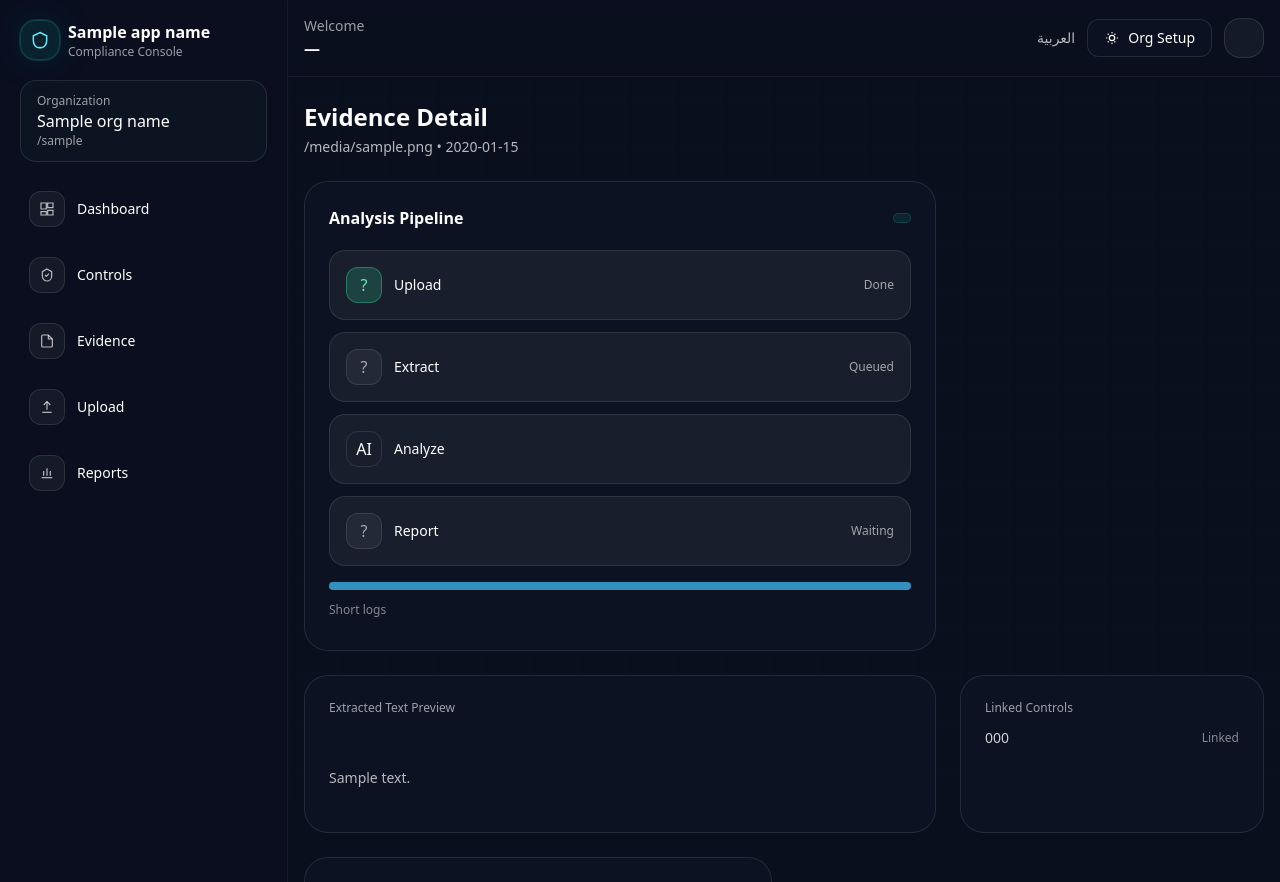
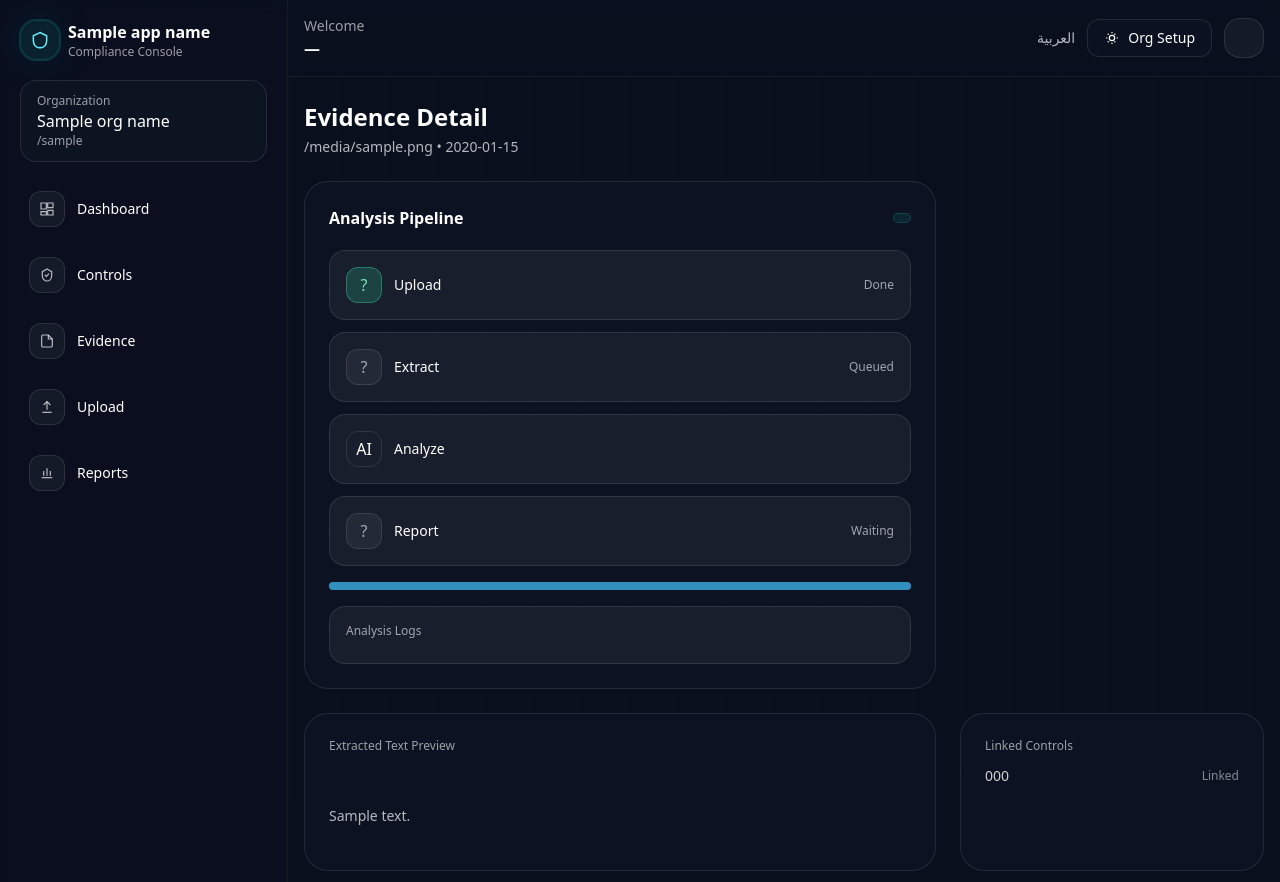
Before and after one commit to mohammed0115/CyberTrustKSA, a Django app: template templates/webui/app/evidence_detail.html in a window 1280 px wide. Shown: the top 882 px of the page. Run offline with Django 5.2, Linux system fonts and the light colour scheme; the template is opened without the code that fills it: most values are stand-ins (such as "Sample title", 1, 10 or a date in 2020); some libraries are stand-ins or nearby versions.

Commit message:
first commit

```diff
--- a/cybertrust/config/__init__.py
+++ b/cybertrust/config/__init__.py
@@ -0,0 +1,3 @@
+from .celery import app as celery_app
+
+__all__ = ("celery_app",)
--- a/cybertrust/config/celery.py
+++ b/cybertrust/config/celery.py
@@ -2,7 +2,10 @@ import os
 
 from celery import Celery
 
-os.environ.setdefault("DJANGO_SETTINGS_MODULE", "cybertrust.config.settings.dev")
+os.environ.setdefault(
+    "DJANGO_SETTINGS_MODULE",
+    os.environ.get("DJANGO_SETTINGS_MODULE", "cybertrust.config.settings.dev"),
+)
 
 app = Celery("cybertrust")
 app.config_from_object("django.conf:settings", namespace="CELERY")
--- a/cybertrust/config/settings/base.py
+++ b/cybertrust/config/settings/base.py
@@ -121,6 +121,8 @@ OPENAI_MODEL = config("OPENAI_MODEL", default="gpt-4o-mini")
 MAX_UPLOAD_SIZE = config("MAX_UPLOAD_SIZE", default=25 * 1024 * 1024, cast=int)
 AI_TEXT_MAX_CHARS = config("AI_TEXT_MAX_CHARS", default=50000, cast=int)
 EVIDENCE_ALLOWED_EXTENSIONS = {"pdf", "docx", "png", "jpg", "jpeg"}
+TESSERACT_CMD = config("TESSERACT_CMD", default="")
+TESSERACT_LANG = config("TESSERACT_LANG", default="eng")
 
 REST_FRAMEWORK = {
     "DEFAULT_AUTHENTICATION_CLASSES": (
--- a/cybertrust/webui/tests.py
+++ b/cybertrust/webui/tests.py
@@ -25,11 +25,11 @@ class WebuiEvidenceTests(TestCase):
         Membership.objects.create(user=self.admin_user, organization=self.org, role=Membership.ROLE_ADMIN)
         Membership.objects.create(user=self.viewer_user, organization=self.org, role=Membership.ROLE_VIEWER)
 
-        self.category = ControlCategory.objects.create(name_ar="?????", name_en="Category", order=1)
+        self.category = ControlCategory.objects.create(name_ar="الفئة", name_en="Category", order=1)
         self.control = Control.objects.create(
             category=self.category,
             code="NCA-ECC-1.1",
-            title_ar="????",
+            title_ar="ضابط",
             title_en="Control",
             risk_level=Control.RISK_LOW,
             required_evidence="Policy",
--- a/requirements.txt
+++ b/requirements.txt
@@ -12,3 +12,4 @@ pypdf>=4.0,<5.0
 python-docx>=1.1,<1.2
 pdfplumber>=0.11,<0.12
 reportlab>=4.0,<4.1
+pytesseract>=0.3,<0.4
--- a/templates/webui/app/evidence.html
+++ b/templates/webui/app/evidence.html
@@ -50,12 +50,12 @@
         {% if e.status == 'ANALYZED' %}
           <div class="text-sm text-white/70">{% if is_ar %}نتائج التحليل متاحة{% else %}Analysis results available{% endif %}</div>
         {% elif e.status == 'ANALYZING' %}
-          <div class="text-sm text-white/70">{% if is_ar %}???????? ?????????? ??????????...{% else %}AI is analyzing the file...{% endif %}</div>
+          <div class="text-sm text-white/70">{% if is_ar %}جاري تحليل الملف...{% else %}AI is analyzing the file...{% endif %}</div>
           <div class="mt-3 h-2 rounded-full bg-white/10 overflow-hidden">
             <div class="h-full w-1/2 bg-info/70 animate-pulse"></div>
           </div>
         {% elif e.status == 'EXTRACTING' or e.status == 'PROCESSING' or e.status == 'EXTRACTED' %}
-          <div class="text-sm text-white/70">{% if is_ar %}???????? ?????????????? ????????...{% else %}Extracting text...{% endif %}</div>
+          <div class="text-sm text-white/70">{% if is_ar %}جاري استخراج النص...{% else %}Extracting text...{% endif %}</div>
           <div class="mt-3 h-2 rounded-full bg-white/10 overflow-hidden">
             <div class="h-full w-1/3 bg-info/70 animate-pulse"></div>
           </div>
--- a/templates/webui/app/evidence_detail.html
+++ b/templates/webui/app/evidence_detail.html
@@ -24,6 +24,7 @@
       analyzed: {{ analyzed_controls }},
       progress: 0,
       message: '',
+      logs: [],
       async poll() {
         const res = await fetch('{% url 'webui:evidence_status' slug=org.slug evidence_id=evidence.id %}');
         if (!res.ok) return;
@@ -33,10 +34,14 @@
         this.analyzed = data.analyzed_controls;
         this.progress = data.progress || 0;
         this.message = data.message || '';
+        if (this.message && this.logs[0] !== this.message) {
+          this.logs.unshift(this.message);
+          if (this.logs.length > 4) this.logs.pop();
+        }
       }
     }" x-init="poll(); setInterval(() => poll(), 3000)">
     <div class="flex items-center justify-between">
-      <div class="font-semibold">{% if is_ar %}?? ??? ???????{% else %}Analysis Pipeline{% endif %}</div>
+      <div class="font-semibold">{% if is_ar %}خط سير التحليل{% else %}Analysis Pipeline{% endif %}</div>
       <span class="text-xs px-2 py-1 rounded-full bg-teal/20 border border-teal/40 text-cyan-200" x-text="status"></span>
     </div>
 
@@ -44,25 +49,25 @@
       <div class="rounded-2xl border border-white/10 bg-white/5 p-4 flex items-center justify-between gap-4">
         <div class="flex items-center gap-3">
           <div class="h-9 w-9 rounded-xl bg-emerald-400/20 border border-emerald-400/40 grid place-items-center text-emerald-300">?</div>
-          <div class="text-sm font-medium">{% if is_ar %}??? ?????{% else %}Upload{% endif %}</div>
+          <div class="text-sm font-medium">{% if is_ar %}رفع الملف{% else %}Upload{% endif %}</div>
         </div>
-        <div class="text-xs text-white/60">{% if is_ar %}??{% else %}Done{% endif %}</div>
+        <div class="text-xs text-white/60">{% if is_ar %}تم{% else %}Done{% endif %}</div>
       </div>
 
       <div class="rounded-2xl border border-white/10 bg-white/5 p-4 flex items-center justify-between gap-4">
         <div class="flex items-center gap-3">
           <div class="h-9 w-9 rounded-xl border border-white/10 grid place-items-center"
                :class="status === 'EXTRACTING' || status === 'PROCESSING' || status === 'EXTRACTED' || status === 'ANALYZING' || status === 'ANALYZED' ? 'bg-cyan-400/20 text-cyan-200' : 'bg-white/5 text-white/60'">?</div>
-          <div class="text-sm font-medium">{% if is_ar %}??????? ????{% else %}Extract{% endif %}</div>
+          <div class="text-sm font-medium">{% if is_ar %}استخراج النص{% else %}Extract{% endif %}</div>
         </div>
-        <div class="text-xs text-white/60" x-text="status === 'EXTRACTING' || status === 'PROCESSING' ? '{% if is_ar %}????{% else %}Running{% endif %}' : ((status === 'EXTRACTED' || status === 'ANALYZING' || status === 'ANALYZED') ? '{% if is_ar %}??{% else %}Done{% endif %}' : '{% if is_ar %}????{% else %}Queued{% endif %}')"></div>
+        <div class="text-xs text-white/60" x-text="status === 'EXTRACTING' || status === 'PROCESSING' ? '{% if is_ar %}جاري{% else %}Running{% endif %}' : ((status === 'EXTRACTED' || status === 'ANALYZING' || status === 'ANALYZED') ? '{% if is_ar %}تم{% else %}Done{% endif %}' : '{% if is_ar %}قادم{% else %}Queued{% endif %}')"></div>
       </div>
 
       <div class="rounded-2xl border border-white/10 bg-white/5 p-4 flex items-center justify-between gap-4">
         <div class="flex items-center gap-3">
           <div class="h-9 w-9 rounded-xl border border-white/10 grid place-items-center"
                :class="(status === 'ANALYZING' || status === 'ANALYZED' || analyzed > 0) ? 'bg-emerald-400/20 text-emerald-300' : 'bg-white/5 text-white/60'">AI</div>
-          <div class="text-sm font-medium">{% if is_ar %}????? ???????{% else %}Analyze{% endif %}</div>
+          <div class="text-sm font-medium">{% if is_ar %}تحليل الضوابط{% else %}Analyze{% endif %}</div>
         </div>
         <div class="text-xs text-white/60" x-text="analyzed + '/' + linked"></div>
       </div>
@@ -71,9 +76,9 @@
         <div class="flex items-center gap-3">
           <div class="h-9 w-9 rounded-xl border border-white/10 grid place-items-center"
                :class="status === 'ANALYZED' ? 'bg-emerald-400/20 text-emerald-300' : 'bg-white/5 text-white/60'">?</div>
-          <div class="text-sm font-medium">{% if is_ar %}???????{% else %}Report{% endif %}</div>
+          <div class="text-sm font-medium">{% if is_ar %}التقرير{% else %}Report{% endif %}</div>
         </div>
-        <div class="text-xs text-white/60" x-text="status === 'ANALYZED' ? '{% if is_ar %}????{% else %}Ready{% endif %}' : '{% if is_ar %}??? ????????{% else %}Waiting{% endif %}'"></div>
+        <div class="text-xs text-white/60" x-text="status === 'ANALYZED' ? '{% if is_ar %}جاهز{% else %}Ready{% endif %}' : '{% if is_ar %}قيد الانتظار{% else %}Waiting{% endif %}'"></div>
       </div>
     </div>
 
@@ -82,24 +87,32 @@
         <div class="h-full bg-info/70 transition-all" :style="`width: ${progress}%`"></div>
       </div>
       <div class="mt-2 text-xs text-white/60" x-text="message"></div>
-      <div class="mt-3 text-xs text-white/50">{% if is_ar %}سجل مختصر{% else %}Short logs{% endif %}</div>
-      <div class="mt-2 text-xs text-white/70" x-text="message || '...'"></div>
+    </div>
+
+    <div class="mt-4 rounded-2xl border border-white/10 bg-white/5 p-4">
+      <div class="text-xs text-white/60">{% if is_ar %}سجل التحليل{% else %}Analysis Logs{% endif %}</div>
+      <div class="mt-2 space-y-1 text-xs text-white/70">
+        <template x-for="item in logs" :key="item">
+          <div x-text="item"></div>
+        </template>
+        <div x-show="logs.length === 0" class="text-white/50">{% if is_ar %}لا توجد سجلات بعد{% else %}No logs yet{% endif %}</div>
+      </div>
     </div>
   </div>
 
-  <div class="lg:col-span-2 rounded-3xl border border-white/10 bg-card/40 p-6">
-    <div class="text-xs text-white/60">{% if is_ar %}????? ???? ????????{% else %}Extracted Text Preview{% endif %}</div>
+<div class="lg:col-span-2 rounded-3xl border border-white/10 bg-card/40 p-6">
+    <div class="text-xs text-white/60">{% if is_ar %}مقتطف النص المستخرج{% else %}Extracted Text Preview{% endif %}</div>
     <div class="mt-3 text-sm text-white/70 whitespace-pre-line">
       {% if extracted_excerpt %}
         {{ extracted_excerpt }}
       {% else %}
-        {% if is_ar %}?? ???? ?? ?????? ???{% else %}No extracted text yet{% endif %}
+        {% if is_ar %}لا يوجد نص مستخرج بعد{% else %}No extracted text yet{% endif %}
       {% endif %}
     </div>
   </div>
 
   <div class="rounded-3xl border border-white/10 bg-card/40 p-6">
-    <div class="text-xs text-white/60">{% if is_ar %}??????? ????????{% else %}Linked Controls{% endif %}</div>
+    <div class="text-xs text-white/60">{% if is_ar %}الضوابط المرتبطة{% else %}Linked Controls{% endif %}</div>
     <div class="mt-3 space-y-2 text-sm">
       {% for link in links %}
         <div class="flex items-center justify-between gap-3">
@@ -108,15 +121,15 @@
             <form method="post" action="{% url 'webui:evidence_analyze' slug=org.slug evidence_id=evidence.id control_id=link.control.id %}">
               {% csrf_token %}
               <button class="inline-flex items-center gap-2 px-3 py-1.5 rounded-xl bg-teal/20 border border-teal/40 text-cyan-200 hover:bg-teal/30 text-xs {% if is_ar %}flex-row-reverse{% endif %}">
-                <span>{% if is_ar %}???? ????{% else %}Analyze{% endif %}</span>
+                <span>{% if is_ar %}حلّل الآن{% else %}Analyze{% endif %}</span>
               </button>
             </form>
           {% else %}
-            <div class="text-xs text-white/50">{% if is_ar %}?? ?????{% else %}Linked{% endif %}</div>
+            <div class="text-xs text-white/50">{% if is_ar %}تم الربط{% else %}Linked{% endif %}</div>
           {% endif %}
         </div>
       {% empty %}
-        <div class="text-white/60">{% if is_ar %}?? ???? ????? ??????{% else %}No linked controls{% endif %}</div>
+        <div class="text-white/60">{% if is_ar %}لا توجد ضوابط مرتبطة{% else %}No linked controls{% endif %}</div>
       {% endfor %}
     </div>
   </div>
```
Also changed, not shown: cybertrust/apps/ai_engine/services/extractors.py (+18 -3 lines), cybertrust/webui/views.py (+10 -10 lines), templates/webui/app/control_detail.html (+7 -7 lines), readme.md.
